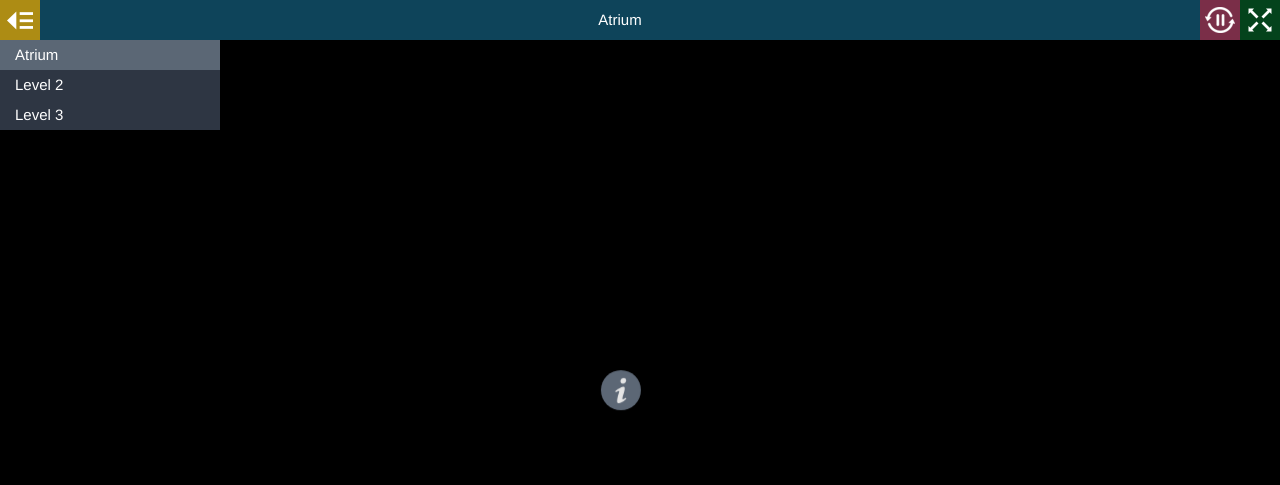
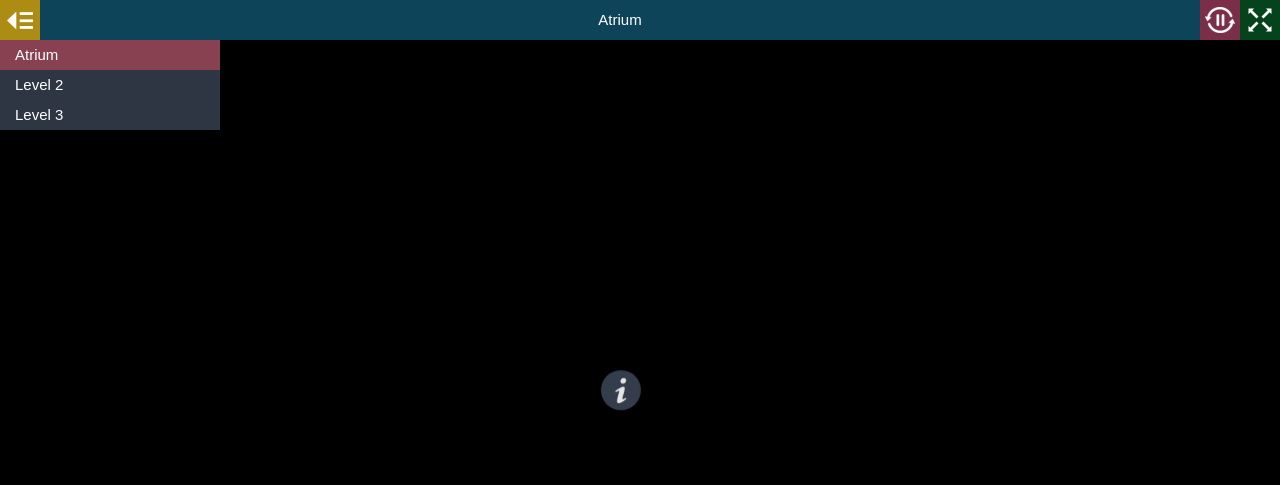
Before and after one commit to christina-on-github/nusbusinesstour, a plain HTML site: page index.html in a window 1280 px wide. Drawn offline with Linux system fonts and the light colour scheme.

Commit message:
try commit

```diff
--- a/style.css
+++ b/style.css
@@ -22,7 +22,7 @@ html, body {
   padding: 0;
   margin: 0;
   overflow: hidden;
-  font-family: “Segoe Print”, Helvetica, Segoe Print, sans-serif;
+  font-family: “Segoe Print”, Segoe Print, Segoe Print, sans-serif;
   font-size: 15px;
   background-color: #000;
   color: #fff;
@@ -325,8 +325,8 @@ body.fullscreen-enabled.mobile #autorotateToggle {
 }
 
 #sceneList .scene.current {
-  background-color: rgb(103,115,131);
-  background-color: rgba(103,115,131,0.8);
+  background-color: rgb(58,68,84);
+  background-color: rgba(158,68,84,0.8);
 }
 
 /* Hide scene list when only a single scene exists */
@@ -453,7 +453,7 @@ body.single-scene #sceneList, body.single-scene #sceneListToggle {
   width: 40px;
   height: 40px;
   border-radius: 20px;
-  background-color: rgb(103,115,131);
+  background-color: rgb(58,68,84);
   cursor: pointer;
   -webkit-transition: width 0.3s ease-in-out 0.5s,
                       border-radius 0.3s ease-in-out 0.5s;
@@ -682,8 +682,8 @@ body.single-scene #sceneList, body.single-scene #sceneListToggle {
   right: 10px;
   width: auto;
   height: 50px;
-  background-color: rgb(103,115,131);
-  background-color: rgba(103,115,131,0.8);
+  background-color: rgb(58,68,84);
+  background-color: rgba(58,68,84,0.8);
   opacity: 0;
   -webkit-transition: opacity 0.3s ease-in-out 0.2s;
   transition: opacity 0.3s ease-in-out 0.2s;
```
